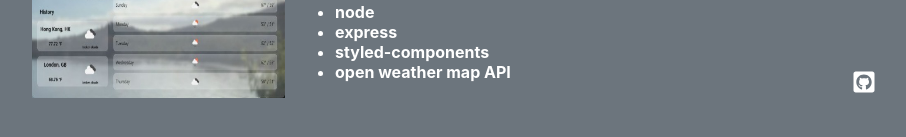
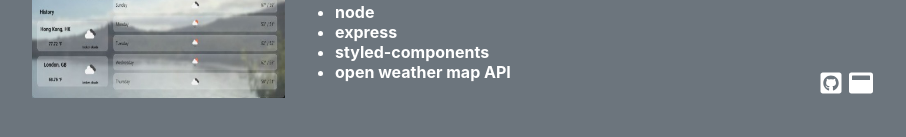
Before and after one commit to Frank-5850/portfolio, a React (Create React App) app: page / in a window 1280 px wide. Shown: the part 1833-1970 px from the top of the page, without its empty margins (186-1092 px from the left). Built offline with nearby package versions, Linux system fonts and the light colour scheme.

Commit message:
fix: add website icon

```diff
--- a/src/Socials/socials.styles.js
+++ b/src/Socials/socials.styles.js
@@ -34,6 +34,10 @@ export const IconBox = styled.li`
 export const IconLink = styled.a`
   color: white;
   text-decoration: none;
+  display: flex;
+  justify-content: center;
+  align-items: center;
+  margin: 3px;
   &:hover {
     color: #f5f5f5;
   }
--- a/src/Work/Work.js
+++ b/src/Work/Work.js
@@ -13,7 +13,7 @@ import {
   WorkWrapper,
 } from "./work.styles";
 import weatherApp from "../assets/Weather.jpg";
-import { FaGithubSquare } from "react-icons/fa";
+import { FaGithubSquare, FaWindowMaximize } from "react-icons/fa";
 import { IconLink } from "../Socials/socials.styles";
 
 const Work = () => {
@@ -38,8 +38,17 @@ const Work = () => {
                 <Language>open weather map API</Language>
               </LanguageList>
               <IconLinkBox>
-                <IconLink>
+                <IconLink
+                  href="https://github.com/Frank-5850/weather-react"
+                  target="_blank"
+                >
                   <FaGithubSquare size="1.5em" />
+                </IconLink>
+                <IconLink
+                  href="https://glassmorphic-weather.herokuapp.com/home"
+                  target="_blank"
+                >
+                  <FaWindowMaximize size="1.5em" />
                 </IconLink>
               </IconLinkBox>
             </LanguageAndLinks>
```
